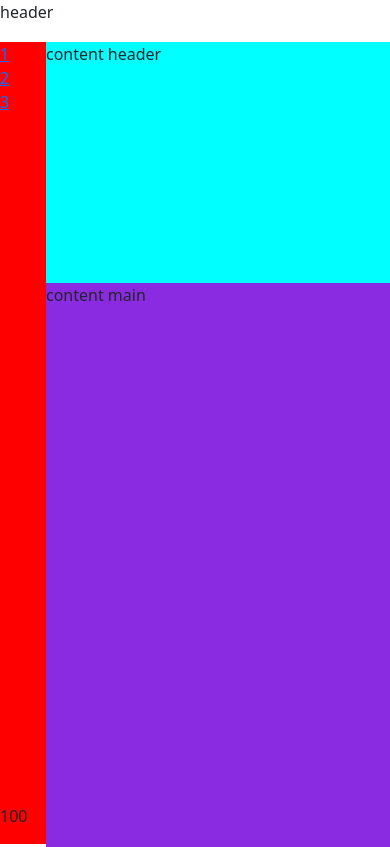
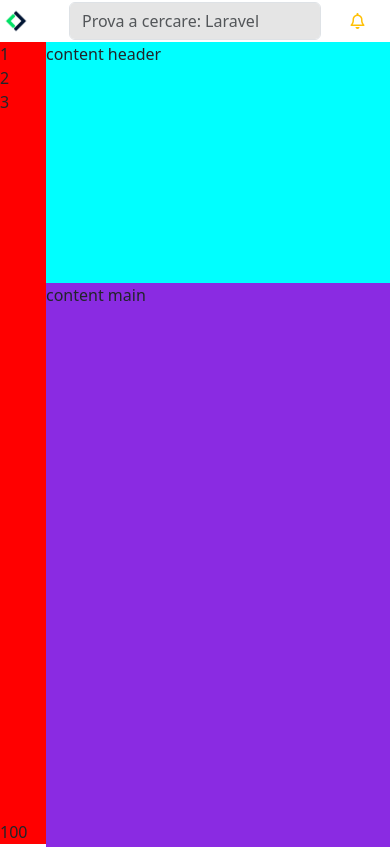
Before and after one commit to corgab/html-css-bootstrap-dashboard, a plain HTML site: page index.html in a window 390 px wide. Shown: the top 847 px of the page. Drawn offline with nearby package versions, Linux system fonts and the light colour scheme.

Commit message:
ADD: header responsive

```diff
--- a/css/style.css
+++ b/css/style.css
@@ -1,3 +1,15 @@
+img {
+    max-width: 100%;
+}
+
+ul, ol {
+    list-style: none;
+}
+
+a {
+    text-decoration: none;
+    color: currentColor;
+}
 
 #app {
     height: 100vh;
@@ -19,6 +31,32 @@
     height: 100%;
 }
 
+.mobile_logo {
+    width: 32px;
+}
+
+/* UTILITY */
+
+.bg-gray {
+    background-color: #E5E5E5;
+}
+
+/* HEADER */
+
+.header {
+    align-items: center;
+}
+
+.header_img {
+    padding: 0px 50px;
+}
+
+.items > * {
+    padding-left: calc(50% / 4)
+}
+
+
+
 /* CONTENT */
 
 .content {
@@ -32,6 +70,10 @@
 .content_main {
     height: 100%;
 }
+
+/* CONTENT HEADER */
+
+
 
 
 /* MEDIAQUERY */
--- a/index.html
+++ b/index.html
@@ -12,10 +12,27 @@
     <title>Document</title>
 </head>
 <body id="app" class="debug">
-    <div class="header">
-        header
+    <!-- HEADER -->
+    <div class="header row">
+        <div class="col-2">
+            <img class="header_img d-none d-lg-block" src="./img/logo.svg" alt="">
+            <img class="mobile_logo d-block d-lg-none" src="./img/mobile-logo.png" alt="">
+        </div>
+        <div class="col-8">
+            <form class="d-flex" role="search">
+                <input class="form-control bg-gray" type="search" placeholder="Prova a cercare: Laravel">
+              </form>
+        </div>
+        <div class="items col-2 d-flex">
+            <i class="fa-solid fa-list d-none d-lg-block"></i>
+            <i class="fa-solid fa-question d-none d-lg-block"></i>
+            <i class="fa-solid fa-ellipsis-vertical d-none d-lg-block"></i>
+            <i class="fa-regular fa-bell text-warning"></i>
+        </div>
     </div>
+    <!-- PAGINA INTERA  -->
     <div class="page d-flex">
+        <!-- SIDEBAR -->
         <div class="sidebar row flex-column justify-content-between">
             <div class="col-6">
                 <a href="#">1</a>
@@ -23,9 +40,10 @@
                 <a href="#">3</a>
             </div>
             <div class="col-6">
-                <P>100</P>
+                100
             </div>
         </div>
+        <!-- CONTENUTO -->
         <div class="content">
             <div class="content_header">
                 content header
```
